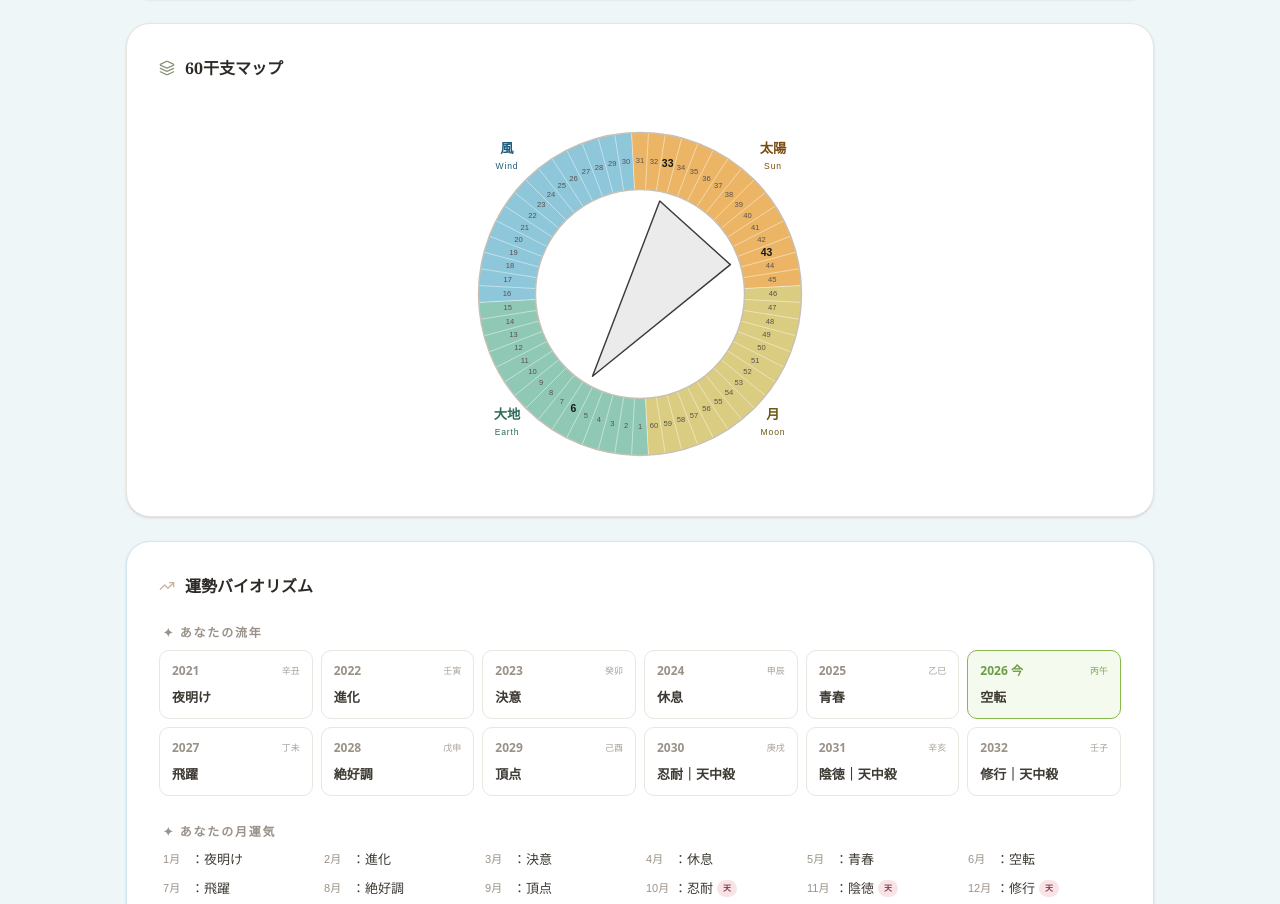
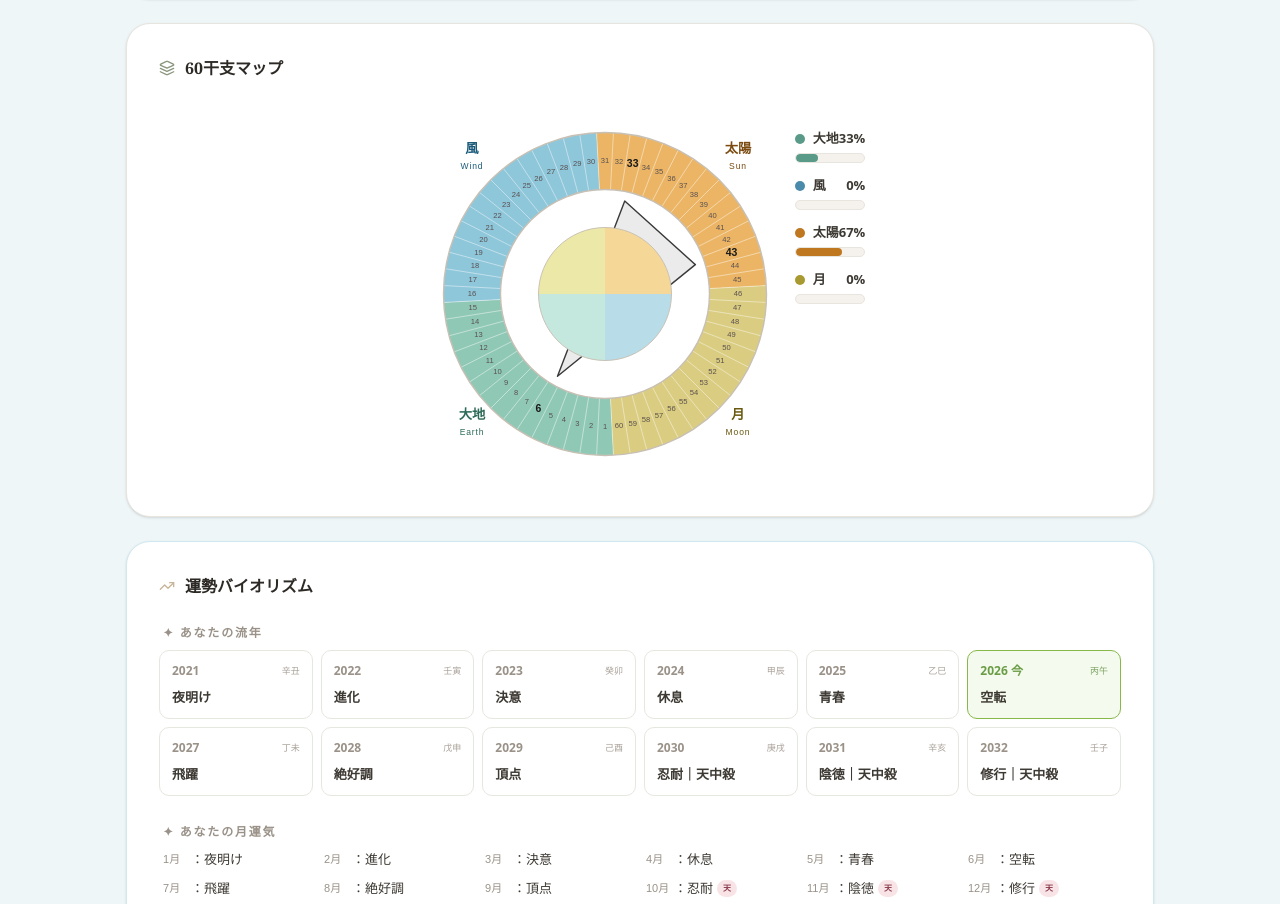
Before and after one commit to furukana1122/labo-apps, a React (Vite) app: page / in a window 1280 px wide. Shown: the part 1262-2166 px from the top of the page. Built offline with nearby package versions, Linux system fonts and the light colour scheme.

Commit message:
Update App.jsx

```diff
--- a/src/App.jsx
+++ b/src/App.jsx
@@ -788,7 +788,24 @@ const monthUnkiList = Array.from({ length: 12 }, (_, i) => {
             <path d={triangle} fill="rgba(90,90,90,0.12)" stroke="#3a3a3a" strokeWidth="1.5" strokeLinejoin="round" />
           )}
 
-
+{/* 中心四分割 */}
+{[
+  { startAngle: Math.PI/2,       endAngle: Math.PI,      color:'#c5e8de' }, // 大地
+  { startAngle: 0,               endAngle: Math.PI/2,    color:'#b8dce8' }, // 風
+  { startAngle: -Math.PI/2,      endAngle: 0,            color:'#f5d898' }, // 太陽
+  { startAngle: Math.PI,         endAngle: 3*Math.PI/2,  color:'#ece8a8' }, // 月
+].map(({ startAngle, endAngle, color }, i) => {
+  const x1 = cx + coreR * Math.cos(startAngle);
+  const y1 = cy + coreR * Math.sin(startAngle);
+  const x2 = cx + coreR * Math.cos(endAngle);
+  const y2 = cy + coreR * Math.sin(endAngle);
+  return (
+    <path key={i}
+      d={`M ${cx},${cy} L ${x1},${y1} A ${coreR} ${coreR} 0 0 1 ${x2},${y2} Z`}
+      fill={color} />
+  );
+})}
+<circle cx={cx} cy={cy} r={coreR} fill="none" stroke="#c8c0b4" strokeWidth="1" />
 
 
           {/* エリアラベル（4隅） */}
@@ -807,6 +824,45 @@ const monthUnkiList = Array.from({ length: 12 }, (_, i) => {
 
 
         </svg>
+
+{/* エリア別バーグラフ */}
+<div className="mt-6 space-y-3 font-sans">
+  {(() => {
+    const areaData = [
+      { label:'大地', color:'#7dbfaa', border:'#5a9a88' },
+      { label:'風',   color:'#7bbdd4', border:'#4a8aaa' },
+      { label:'太陽', color:'#e8a94a', border:'#c07820' },
+      { label:'月',   color:'#d4c46a', border:'#a89a30' },
+    ];
+    const counts = { '大地':0, '風':0, '太陽':0, '月':0 };
+    [nichiBan, tsukiBan, nenBan].filter(Boolean).forEach(n => {
+      if (n >= 1  && n <= 15) counts['大地']++;
+      if (n >= 16 && n <= 30) counts['風']++;
+      if (n >= 31 && n <= 45) counts['太陽']++;
+      if (n >= 46 && n <= 60) counts['月']++;
+    });
+    const total = Object.values(counts).reduce((s,v) => s+v, 0) || 1;
+    return areaData.map(({ label, color, border }) => {
+      const pct = Math.round((counts[label] / total) * 100);
+      return (
+        <div key={label}>
+          <div className="flex justify-between items-center mb-1">
+            <div className="flex items-center gap-2">
+              <div className="w-2.5 h-2.5 rounded-full" style={{ background: border }} />
+              <span className="text-[13px] font-bold text-[#3d3933]">{label}</span>
+            </div>
+            <span className="text-[13px] font-bold text-[#3d3933]">{pct}%</span>
+          </div>
+          <div className="h-2.5 w-full bg-[#f5f2ee] rounded-full overflow-hidden border border-[#e8e4de]">
+            <div className="h-full rounded-full" style={{ width:`${pct}%`, background: border }} />
+          </div>
+        </div>
+      );
+    });
+  })()}
+</div>
+
+
       </div>
     );
   })()}
```
